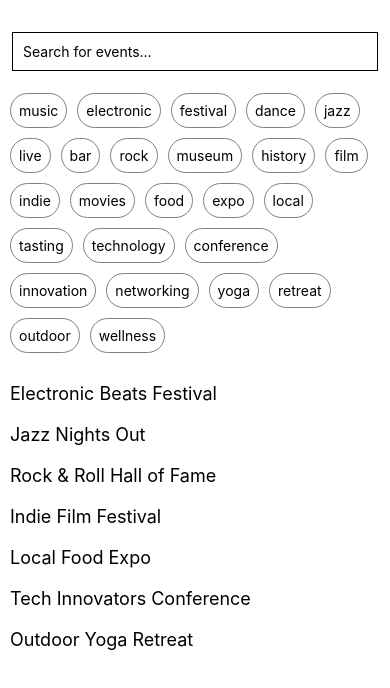
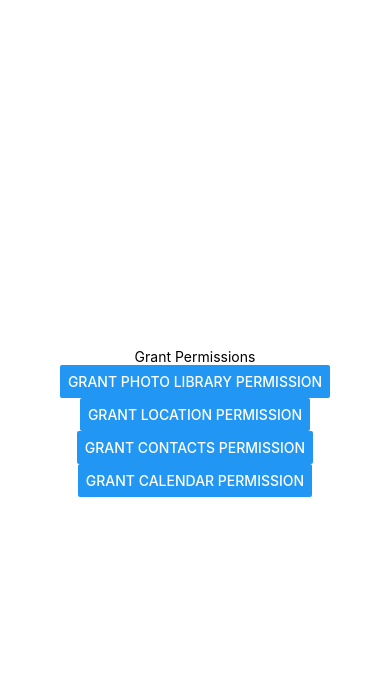
Before and after one commit to Avielstein/JunkDrawer, a React Native app: screen / in a window 390 px wide. Shown: the top 688 px of the page. Built offline with nearby package versions, Linux system fonts and the light colour scheme.

Commit message:
Added logic for getting various permissions

```diff
--- a/App.js
+++ b/App.js
@@ -4,13 +4,15 @@ import IconDisplayButton from './components/IconDisplayButton';
 import FeedbackModal from './components/FeedbackModal';
 import DraggableComponent from './components/DraggableComponent';
 import SearchComponent from './components/SearchComponent';
+import PermissionComponent from './components/PermissionRequest';
 
 const App = () => {
   const [modalVisible, setModalVisible] = useState(false);
 
   return (
     <View style={{ flex: 1 }}>
-      <SearchComponent/>
+      <PermissionComponent/>
+      {/** <SearchComponent/> */}
       {/** <DraggableComponent/> */ }
 
       {/** This is a little feedback component for rating and writen feedback
--- /dev/null
+++ b/components/PermissionRequest.js
@@ -0,0 +1,52 @@
+import React from 'react';
+import { View, Text, Button, Alert } from 'react-native';
+import * as ImagePicker from 'expo-image-picker';
+import * as Location from 'expo-location';
+import * as Contacts from 'expo-contacts';
+import * as Calendar from 'expo-calendar';
+
+const PermissionComponent = () => {
+  const requestPermission = async (permissionType) => {
+    try {
+      let status;
+
+      switch (permissionType) {
+        case 'photo':
+          status = await ImagePicker.requestMediaLibraryPermissionsAsync();
+          break;
+        case 'location':
+          status = await Location.requestForegroundPermissionsAsync();
+          break;
+        case 'contacts':
+          status = await Contacts.requestPermissionsAsync();
+          break;
+        case 'calendar':
+          status = await Calendar.requestCalendarPermissionsAsync();
+          break;
+        default:
+          Alert.alert('Invalid Permission', 'Invalid permission type.');
+          return;
+      }
+
+      if (status.status === 'granted') {
+        Alert.alert('Permission Granted', `${permissionType} permission granted.`);
+      } else {
+        Alert.alert('Permission Denied', `${permissionType} permission denied.`);
+      }
+    } catch (err) {
+      console.warn(err);
+    }
+  };
+
+  return (
+    <View style={{ flex: 1, justifyContent: 'center', alignItems: 'center' }}>
+      <Text>Grant Permissions</Text>
+      <Button title="Grant Photo Library Permission" onPress={() => requestPermission('photo')} />
+      <Button title="Grant Location Permission" onPress={() => requestPermission('location')} />
+      <Button title="Grant Contacts Permission" onPress={() => requestPermission('contacts')} />
+      <Button title="Grant Calendar Permission" onPress={() => requestPermission('calendar')} />
+    </View>
+  );
+};
+
+export default PermissionComponent;
--- a/components/SearchComponent.js
+++ b/components/SearchComponent.js
@@ -29,7 +29,8 @@ const SearchComponent = () => {
     const [selectedTags, setSelectedTags] = useState([]);
 
 
-    // Effect to load tags from searchData on component mount
+    // Generate a list of unique tags for auto-suggestion
+    // from the searchData on component mount
     useEffect(() => {
         const allTags = [];
         searchData.events.forEach(event => {
--- a/package.json
+++ b/package.json
@@ -10,6 +10,11 @@
   },
   "dependencies": {
     "expo": "~50.0.6",
+    "expo-calendar": "^12.2.1",
+    "expo-contacts": "^12.8.2",
+    "expo-image-picker": "^14.7.1",
+    "expo-location": "^16.5.3",
+    "expo-permissions": "^14.4.0",
     "expo-status-bar": "~1.11.1",
     "react": "18.2.0",
     "react-native": "0.73.4",
```
Also changed, not shown: 1 other file (tests, documents, lock files or other folders).
